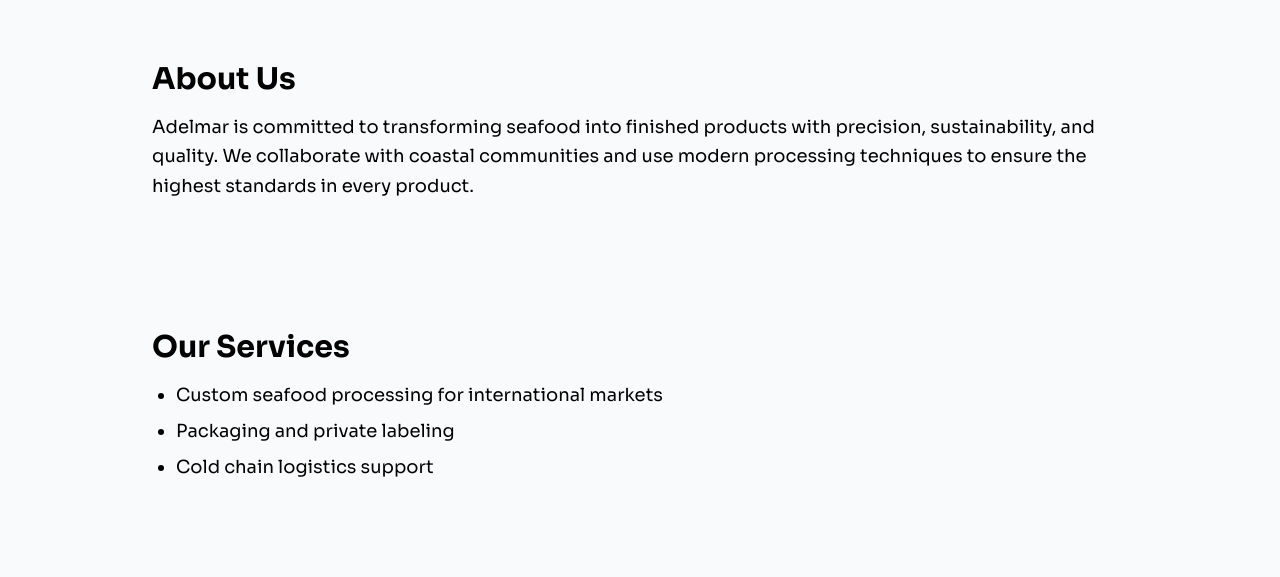
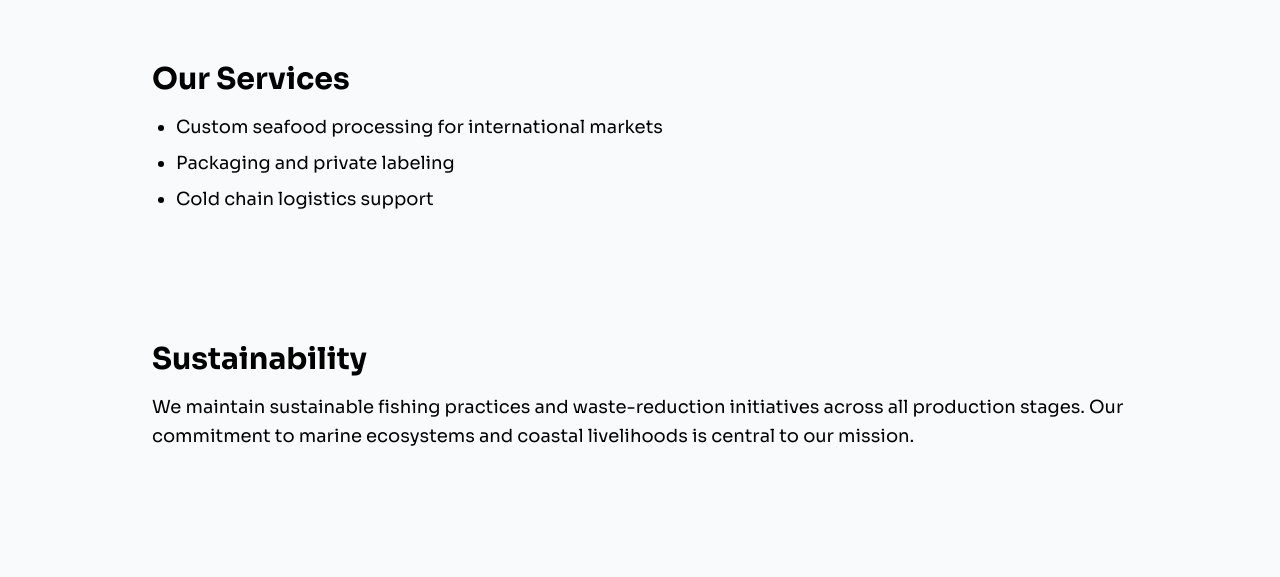
Before and after one commit to iandev69/adelmar-static, a plain HTML site: page index.html in a window 1280 px wide. Shown: the part 219-796 px from the top of the page. Drawn offline with nearby package versions, Linux system fonts and the light colour scheme.

Commit message:
Update index.html

```diff
--- a/index.html
+++ b/index.html
@@ -38,14 +38,6 @@
     </div>
   </section>
 
-  <section id="about" class="py-16 px-6 max-w-5xl mx-auto">
-    <h2 class="text-3xl font-semibold mb-4">About Us</h2>
-    <p class="text-lg leading-relaxed">
-      Adelmar is committed to transforming seafood into finished products with precision, sustainability, and quality.
-      We collaborate with coastal communities and use modern processing techniques to ensure the highest standards in every product.
-    </p>
-  </section>
-
   <section id="services" class="bg-[#F2E9DC] py-16 px-6 max-w-5xl mx-auto">
     <h2 class="text-3xl font-semibold mb-4">Our Services</h2>
     <ul class="list-disc pl-6 space-y-2 text-lg">
```
